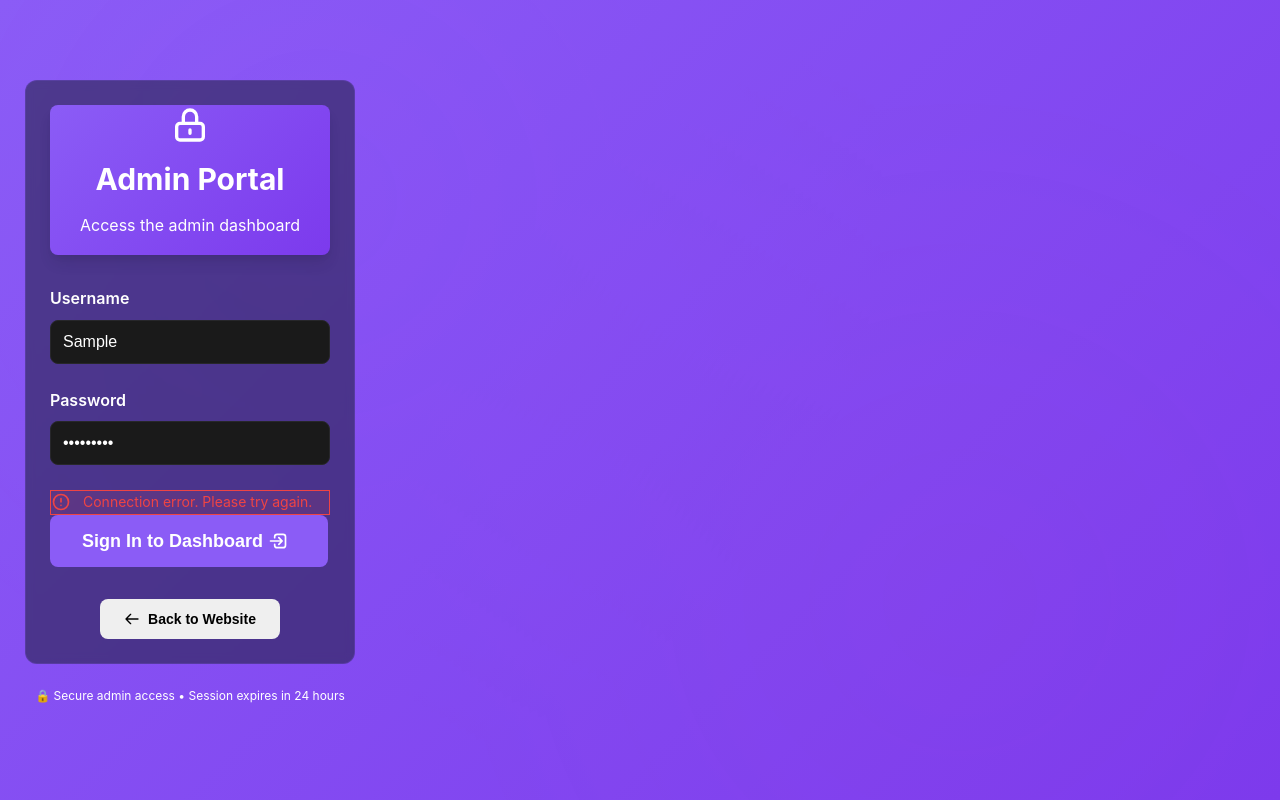
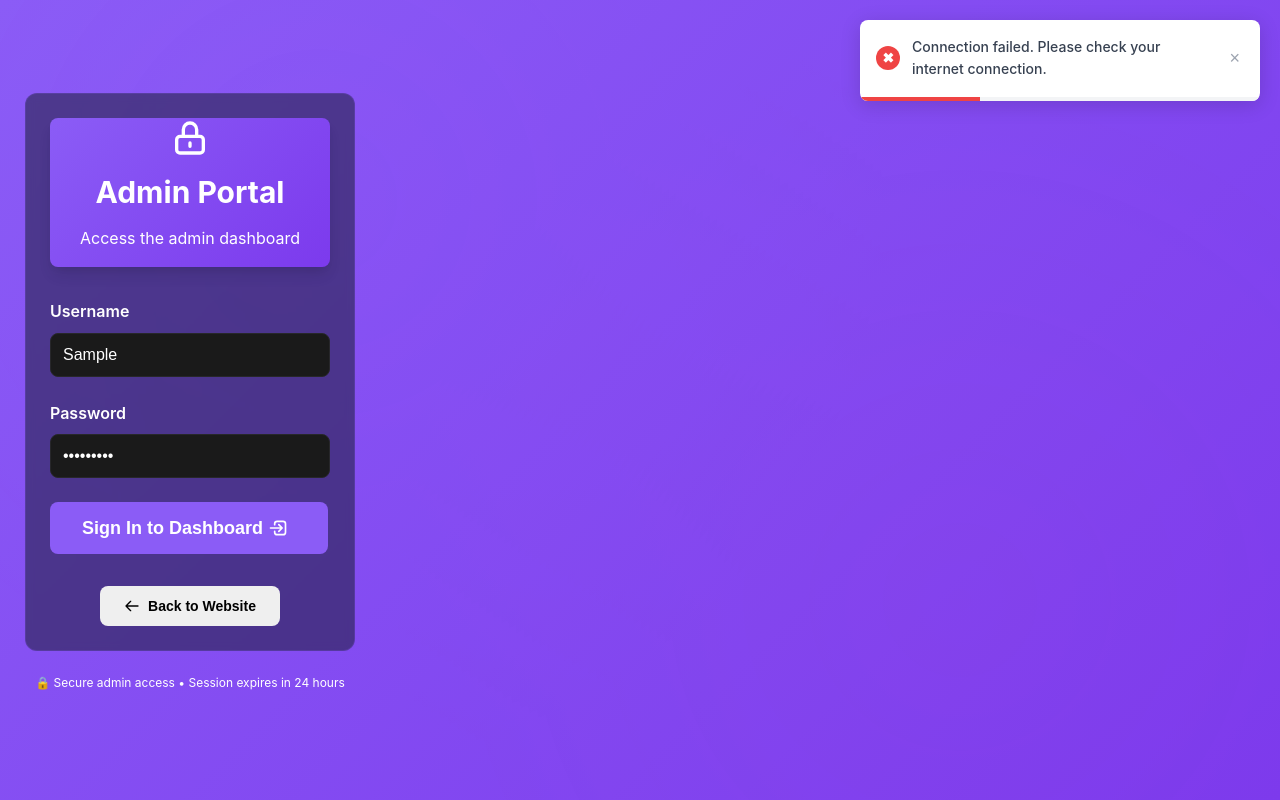
Before and after one commit to UmeshChandra05/Webinar-Sales-Funnel, a React (Create React App) app in the folder frontend/: page /admin in a window 1280 px wide. Both pictures are taken after typing "Sample", "Sample123" into the empty fields and a click on the button "Sign In to Dashboard". Built offline with nearby package versions, Linux system fonts and the light colour scheme; no server answers; the HTML template or start-up script is replaced by a standard one.

Commit message:
Create Admin-Auth Api

```diff
--- a/frontend/src/pages/AdminLoginPage.js
+++ b/frontend/src/pages/AdminLoginPage.js
@@ -4,14 +4,34 @@ import { useNavigate } from 'react-router-dom';
 function AdminLoginPage() {
   const [username, setUsername] = useState('');
   const [password, setPassword] = useState('');
-  const [error, setError] = useState('');
   const [isLoading, setIsLoading] = useState(false);
+  const [toastMessage, setToastMessage] = useState(null);
   const navigate = useNavigate();
+
+  const showToast = (message, type = "info") => {
+    setToastMessage({ message, type });
+    setTimeout(() => setToastMessage(null), 4000); // Auto-hide after 4 seconds
+  };
+
+  const dismissToast = () => {
+    setToastMessage(null);
+  };
 
   const handleSubmit = async (e) => {
     e.preventDefault();
+
+    // Validation
+    if (!username.trim()) {
+      showToast('Please enter your username', 'warning');
+      return;
+    }
+
+    if (!password.trim()) {
+      showToast('Please enter your password', 'warning');
+      return;
+    }
+
     setIsLoading(true);
-    setError('');
 
     try {
       const response = await fetch('http://localhost:5000/api/admin/login', {
@@ -33,19 +53,141 @@ function AdminLoginPage() {
         localStorage.setItem('adminUser', JSON.stringify(data.user));
         localStorage.setItem('adminLoginTime', Date.now().toString());
 
-        navigate('/admin/dashboard');
+        showToast('Login successful! Redirecting to dashboard...', 'success');
+        setTimeout(() => {
+          navigate('/admin/dashboard');
+        }, 1500);
       } else {
-        setError(data.message || 'Invalid username or password');
+        showToast(data.message || 'Invalid username or password', 'error');
       }
     } catch (error) {
       console.error('Login error:', error);
-      setError('Connection error. Please try again.');
+      if (error.name === 'TypeError' && error.message.includes('fetch')) {
+        showToast('Connection failed. Please check your internet connection.', 'error');
+      } else {
+        showToast('Connection error. Please try again.', 'error');
+      }
     }
 
     setIsLoading(false);
   };
 
   return (
+    <>
+      {/* Toast Animation Styles */}
+      <style>
+        {`
+          @keyframes slideIn {
+            from {
+              transform: translateX(100%);
+              opacity: 0;
+            }
+            to {
+              transform: translateX(0);
+              opacity: 1;
+            }
+          }
+
+          @keyframes progress {
+            from {
+              width: 100%;
+            }
+            to {
+              width: 0%;
+            }
+          }
+        `}
+      </style>
+
+      {/* Toast Notification */}
+      {toastMessage && (
+        <div
+          style={{
+            position: 'fixed',
+            top: '20px',
+            right: '20px',
+            zIndex: 1000,
+            backgroundColor: 'white',
+            borderRadius: '8px',
+            boxShadow: '0 4px 20px rgba(0, 0, 0, 0.15)',
+            animation: 'slideIn 0.3s ease-out',
+            minWidth: '300px',
+            maxWidth: '400px',
+            overflow: 'hidden'
+          }}
+        >
+          <div style={{
+            display: 'flex',
+            alignItems: 'center',
+            padding: '16px',
+            gap: '12px'
+          }}>
+            {/* Icon */}
+            <div style={{
+              width: '24px',
+              height: '24px',
+              borderRadius: '50%',
+              display: 'flex',
+              alignItems: 'center',
+              justifyContent: 'center',
+              fontSize: '14px',
+              fontWeight: 'bold',
+              color: 'white',
+              backgroundColor: toastMessage.type === 'success' ? '#10b981' :
+                               toastMessage.type === 'error' ? '#ef4444' :
+                               toastMessage.type === 'warning' ? '#f59e0b' : '#3b82f6'
+            }}>
+              {toastMessage.type === 'success' ? '✓' :
+               toastMessage.type === 'error' ? '✖' :
+               toastMessage.type === 'warning' ? '⚠' : 'i'}
+            </div>
+
+            {/* Message */}
+            <div style={{
+              flex: 1,
+              color: '#374151',
+              fontSize: '14px',
+              fontWeight: '500'
+            }}>
+              {toastMessage.message}
+            </div>
+
+            {/* Close Button */}
+            <button
+              onClick={dismissToast}
+              style={{
+                background: 'none',
+                border: 'none',
+                color: '#9ca3af',
+                fontSize: '18px',
+                cursor: 'pointer',
+                padding: '4px',
+                lineHeight: 1
+              }}
+            >
+              ×
+            </button>
+          </div>
+
+          {/* Progress Bar */}
+          <div style={{
+            height: '4px',
+            backgroundColor: '#f3f4f6',
+            position: 'relative',
+            overflow: 'hidden'
+          }}>
+            <div style={{
+              height: '100%',
+              width: '100%',
+              backgroundColor: toastMessage.type === 'success' ? '#10b981' :
+                               toastMessage.type === 'error' ? '#ef4444' :
+                               toastMessage.type === 'warning' ? '#f59e0b' : '#3b82f6',
+              animation: 'progress 4s linear forwards'
+            }} />
+          </div>
+        </div>
+      )}
+
     <div className="min-h-screen gradient-bg">
       {/* Background Pattern */}
       <div className="absolute inset-0 opacity-10">
@@ -99,16 +241,7 @@ function AdminLoginPage() {
               />
             </div>
 
-            {error && (
-              <div className="alert-error">
-                <div className="flex items-center">
-                  <svg className="w-5 h-5 text-red-400 mr-3" fill="none" stroke="currentColor" viewBox="0 0 24 24">
-                    <path strokeLinecap="round" strokeLinejoin="round" strokeWidth={2} d="M12 8v4m0 4h.01M21 12a9 9 0 11-18 0 9 9 0 0118 0z" />
-                  </svg>
-                  <span className="text-sm">{error}</span>
-                </div>
-              </div>
-            )}
+
 
             <button
               type="submit"
@@ -123,8 +256,8 @@ function AdminLoginPage() {
               ) : (
                 <div className="flex items-center justify-center">
                     Sign In to Dashboard&nbsp;
-                    <svg class="w-5 h-5 mr-2" fill="none" stroke="currentColor" viewBox="0 0 24 24">
-                    <path stroke-linecap="round" stroke-linejoin="round" stroke-width="2" d="M13 8l4 4m0 0l-4 4m4-4H3m5-4V7a3 3 0 013-3h7a3 3 0 013 3v10a3 3 0 01-3 3h-7a3 3 0 01-3-3v-1" />
+                    <svg className="w-5 h-5 mr-2" fill="none" stroke="currentColor" viewBox="0 0 24 24">
+                    <path strokeLinecap="round" strokeLinejoin="round" strokeWidth="2" d="M13 8l4 4m0 0l-4 4m4-4H3m5-4V7a3 3 0 013-3h7a3 3 0 013 3v10a3 3 0 01-3 3h-7a3 3 0 01-3-3v-1" />
                     </svg>
 
                 </div>
@@ -197,6 +330,7 @@ function AdminLoginPage() {
         </div>
       </div>
     </div>
+    </>
   );
 }
 
```
Also changed, not shown: 2 other files (tests, documents, lock files or other folders).
